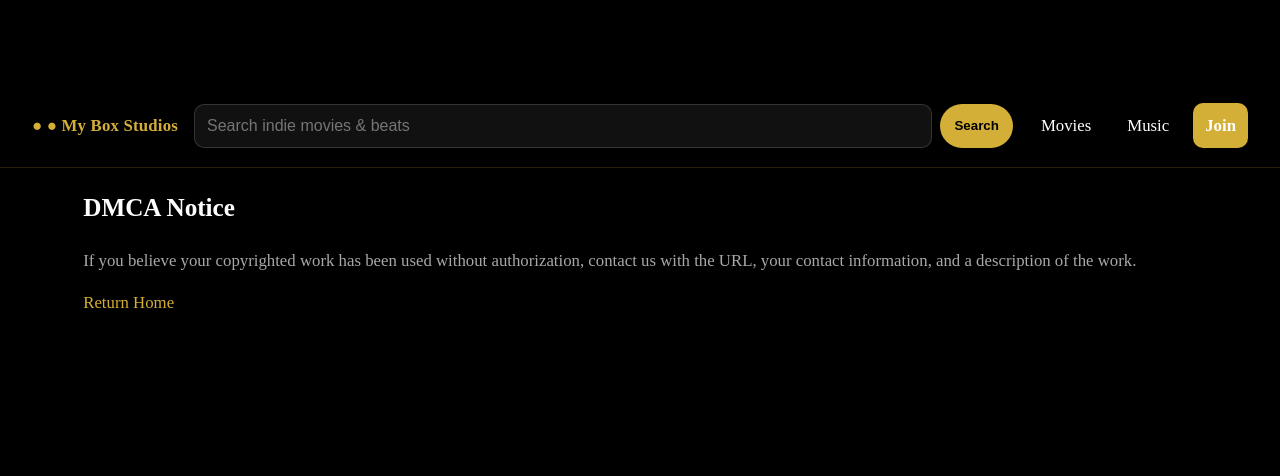
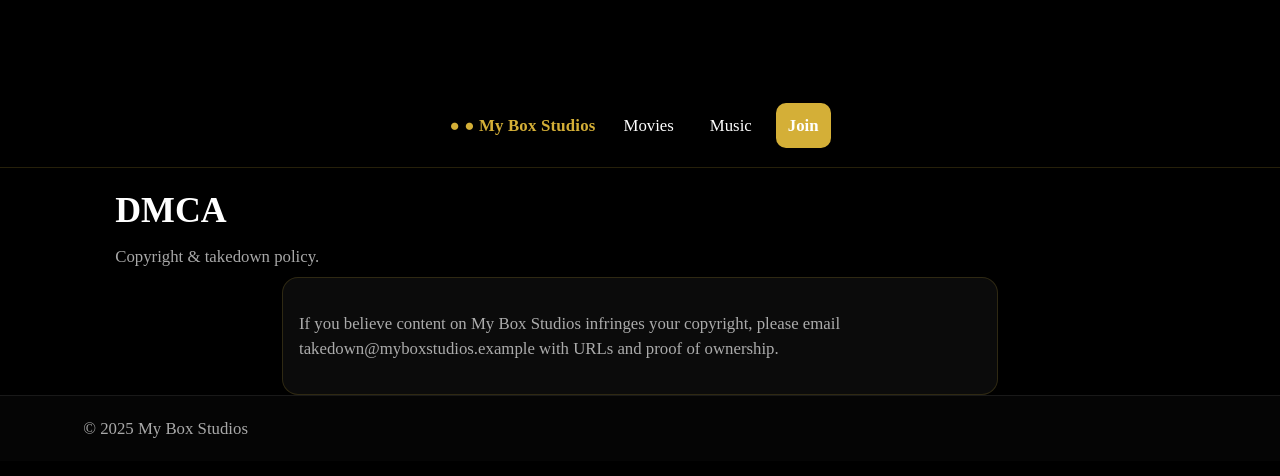
Before and after one commit to mrcoffee5190-hue/mybox-studios-site, a plain HTML site: page dmca.html in a window 1280 px wide. Drawn offline with Linux system fonts and the light colour scheme.

Commit message:
Update dmca.html

```diff
--- a/dmca.html
+++ b/dmca.html
@@ -1,31 +1,31 @@
 <!doctype html>
-<html lang="en">
-<head>
-  <meta charset="utf-8">
+<html lang="en"><head>
+  <meta charset="utf-8"><meta name="viewport" content="width=device-width, initial-scale=1, viewport-fit=cover">
+  <meta name="theme-color" content="#000000"><link rel="manifest" href="/manifest.webmanifest">
   <title>DMCA — My Box Studios</title>
-  <meta name="viewport" content="width=device-width, initial-scale=1, viewport-fit=cover">
   <link rel="stylesheet" href="/assets/css/styles.css?v=2025-10-31">
-</head><header class="hypersite-header site-header">
+</head><body>
+  <header class="site-header">
+    <div class="container" style="display:flex;gap:16px;align-items:center">
       <a class="brand" href="/">● My Box Studios</a>
-  <form class="site-search" action="/search.html" method="GET">
-    <input type="search" name="q" placeholder="Search indie movies & beats">
-    <button type="submit">Search</button>
-  </form>
       <nav class="site-nav">
         <a href="/movies.html">Movies</a>
         <a href="/music.html">Music</a>
         <a href="/signup.html" class="cta">Join</a>
       </nav>
+    </div>
   </header>
 
-<body>
-  <main class="container section">
-    <div class="dmca">
-      <h2>DMCA Notice</h2>
-      <p class="muted">If you believe your copyrighted work has been used without authorization, contact us with the URL, your contact information, and a description of the work.</p>
-      <p class="mt"><a class="btn" href="/">Return Home</a></p>
+  <main class="content">
+    <section class="hero"><h1>DMCA</h1><p class="muted">Copyright & takedown policy.</p></section>
+    <section class="section container" style="max-width:780px">
+      <div class="card" style="padding:16px">
+        <p class="muted">If you believe content on My Box Studios infringes your copyright, please email takedown@myboxstudios.example with URLs and proof of ownership.</p>
       </div>
+    </section>
   </main>
+
+  <footer class="site-footer"><div class="container">© <span id="year"></span> My Box Studios</div></footer>
+  <script>document.getElementById('year').textContent=new Date().getFullYear();</script>
   <script src="/assets/js/app.js" defer></script>
-</body>
-</html>
+</body></html>
```
Lines whose indentation alone changed are shown as unchanged.
